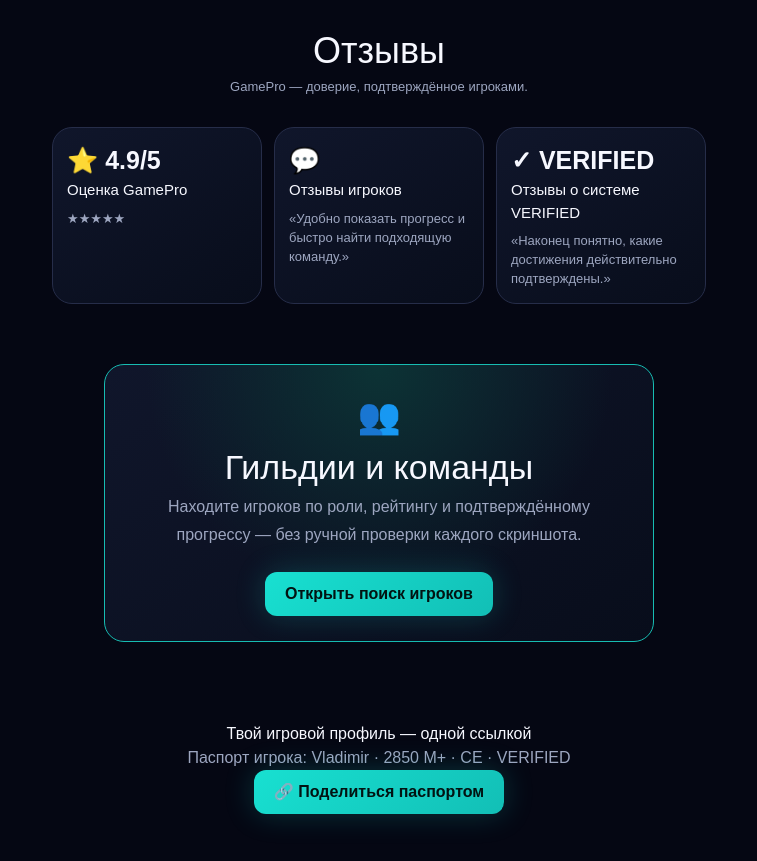
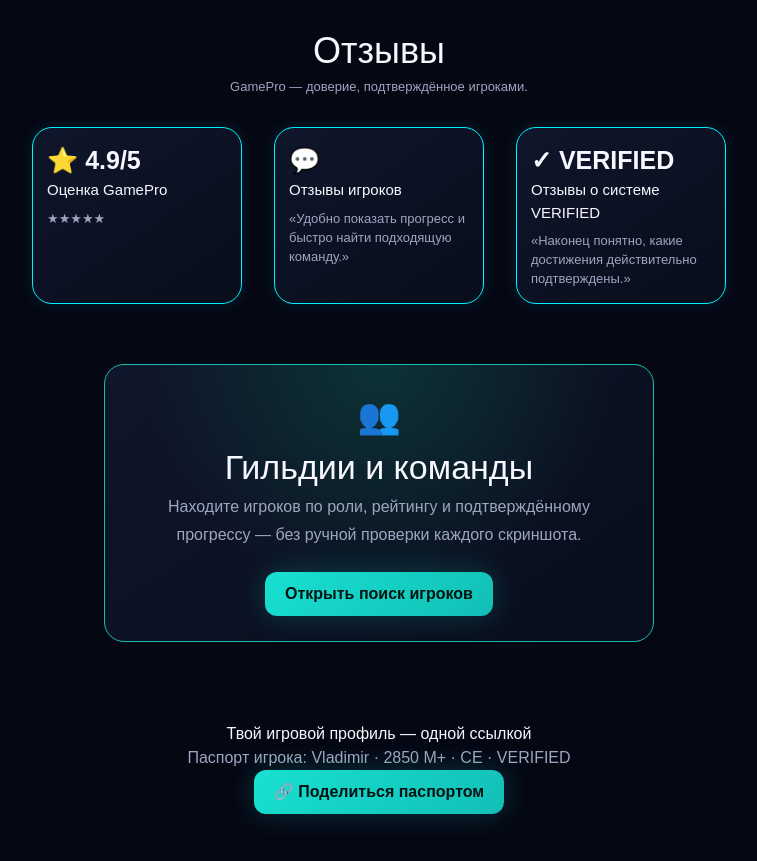
Before and after one commit to vesttrading/gamepro-market, a Next.js app: page / in a window 1280 px wide. Shown: the part 3240-4101 px from the top of the page, without its empty margins (261-1018 px from the left). Built offline with nearby package versions, Linux system fonts and the light colour scheme; no server answers.

Commit message:
Update styles for review section in globals.css

```diff
--- a/app/globals.css
+++ b/app/globals.css
@@ -355,6 +355,9 @@
     min-width: 0 !important;
     padding: 14px !important;
     box-sizing: border-box !important;
+    border: 1px solid #00f2fe !important;
+    box-shadow: 0 0 15px rgba(0, 242, 254, 0.12) !important;
+
 }
 
 /* Три карточки в одну линию */
@@ -364,7 +367,7 @@
     flex-direction: row !important;
     justify-content: center !important;
     align-items: stretch !important;
-    gap: 12px !important;
+    gap: 32px !important;
 }
 
 /* Внутренний текст */
```
